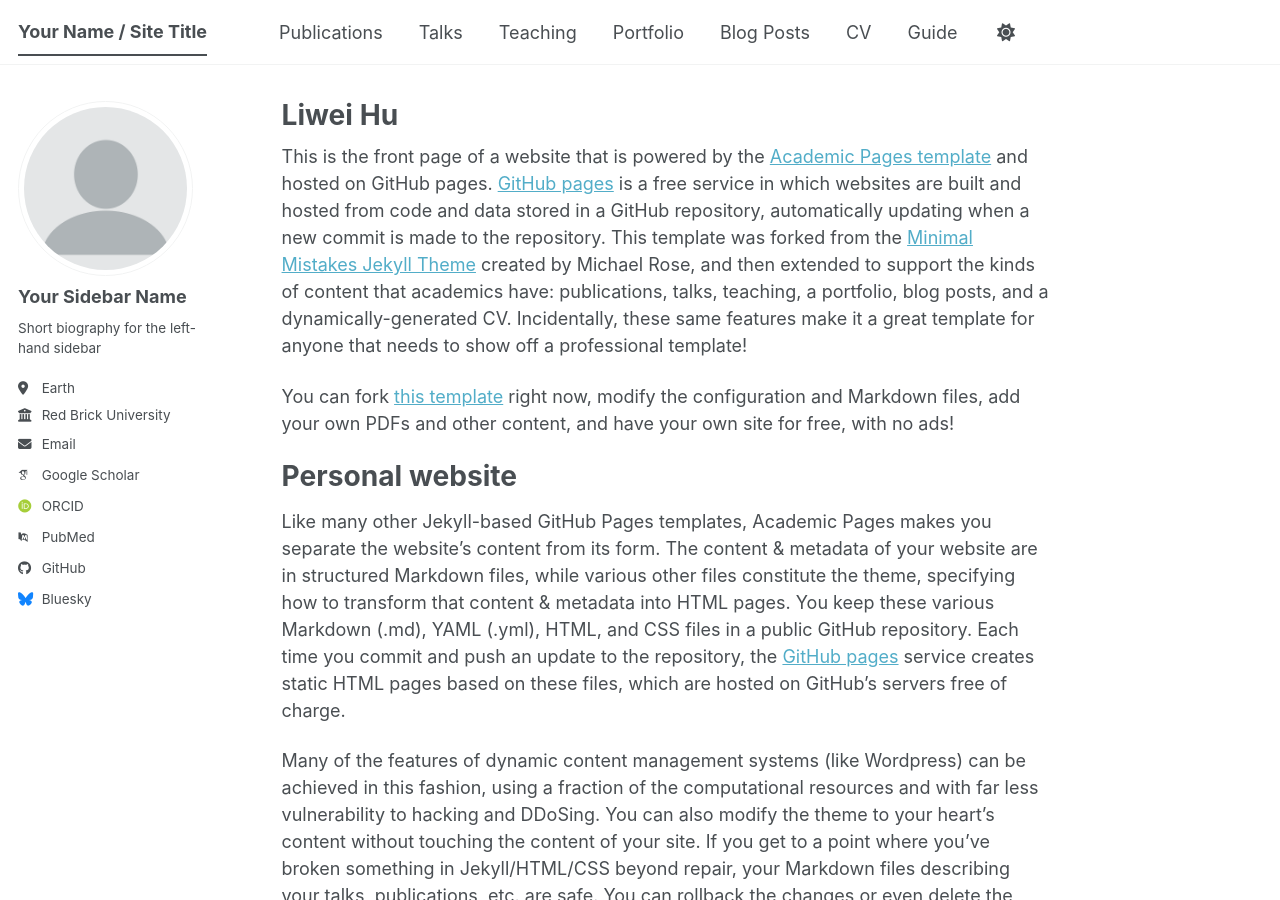
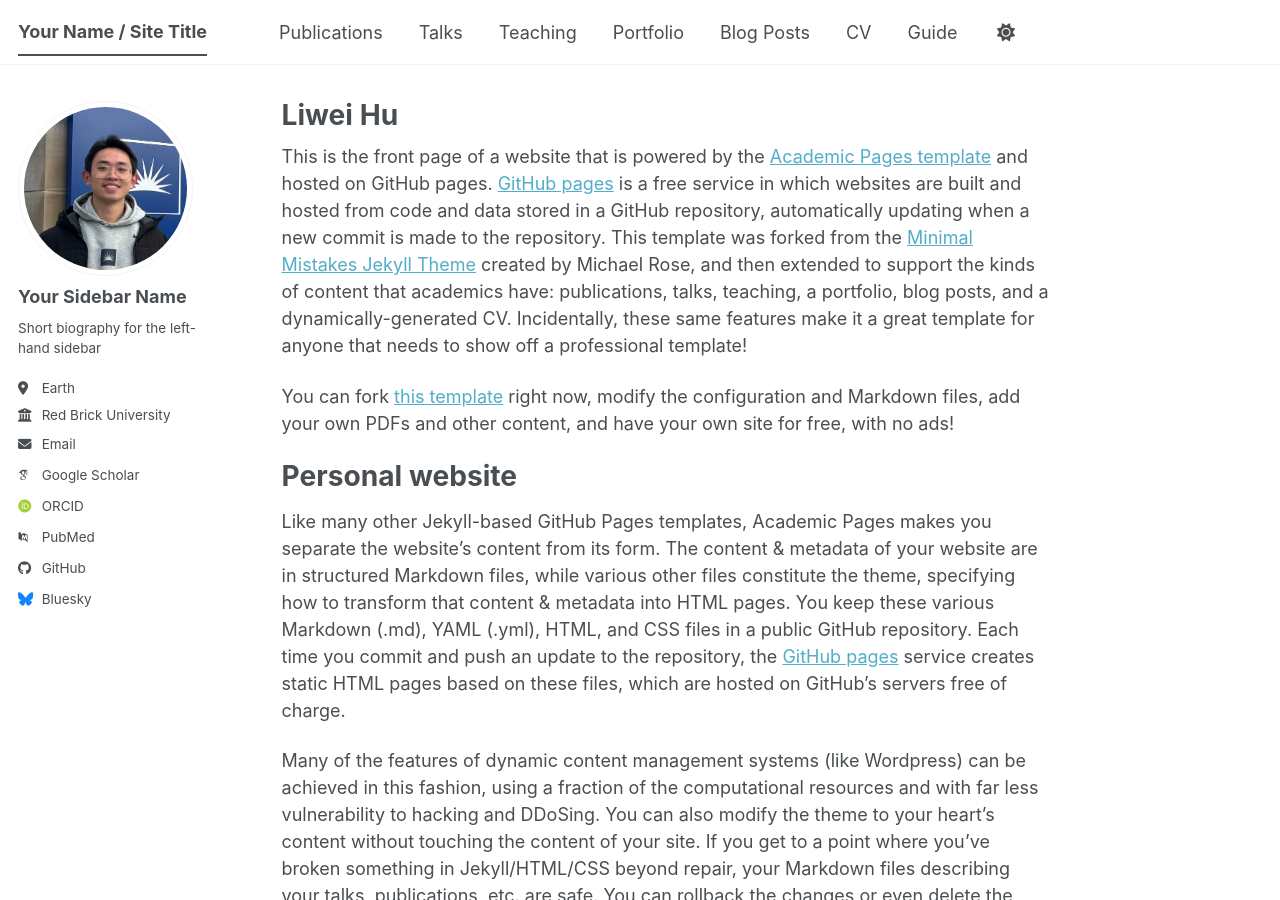
Before and after one commit to liweihu2/liweihu2.github.io, a Jekyll site: the page built from _pages/about.md, in a window 1280 px wide and 900 px high. Built offline with Jekyll 4.4.1, drawn with Linux system fonts in a browser that asks for light colours; some web fonts are replaced; a script bundle is joined from its source files by our own code; library files that are not in the unit come from our copies.

Commit message:
Update _config.yml

```diff
--- a/_config.yml
+++ b/_config.yml
@@ -23,7 +23,7 @@ repository               : "academicpages/academicpages.github.io"
 #               Additional customization can be done by editing /_includes/author-profile.html
 author:
   # Biographic information
-  avatar           : "profile.png"
+  avatar           : "Portrait.jpg"
   name             : "Your Sidebar Name"
   pronouns         : # example: "she/her"
   bio              : "Short biography for the left-hand sidebar"
```
